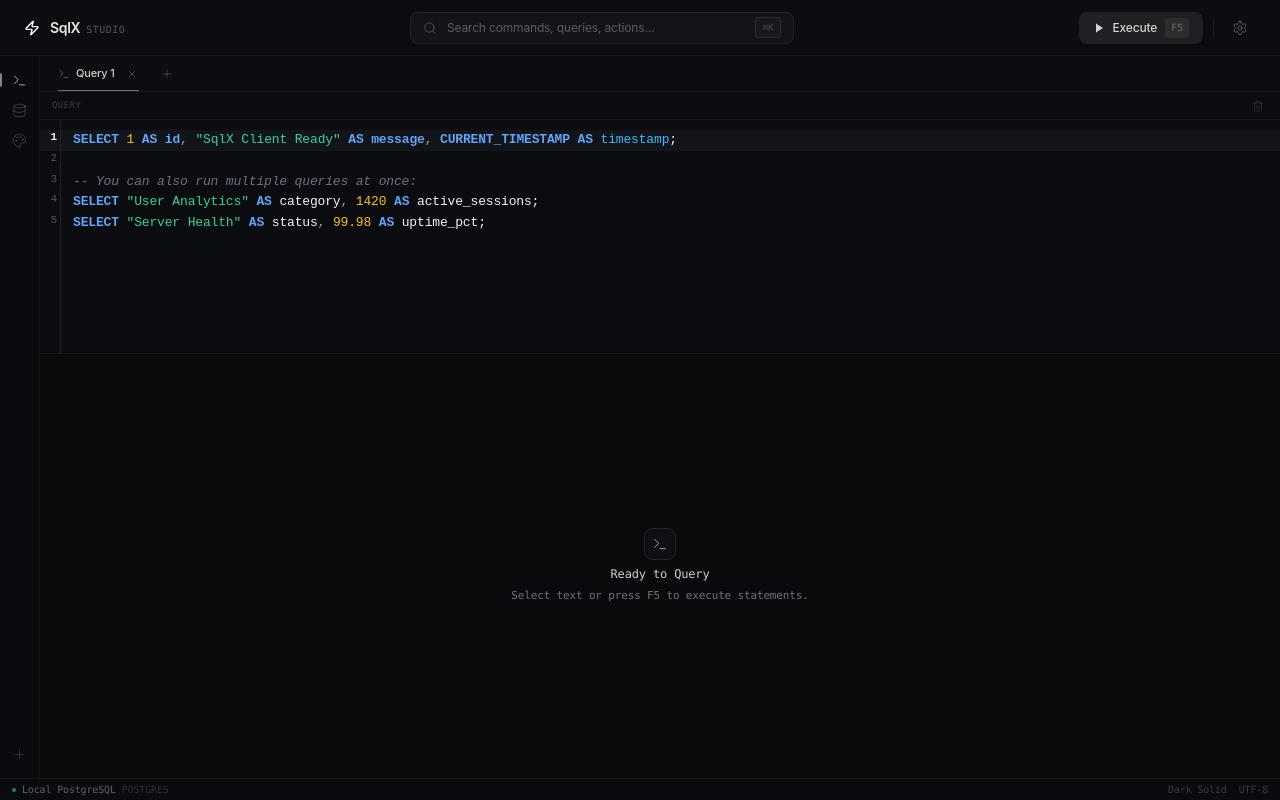
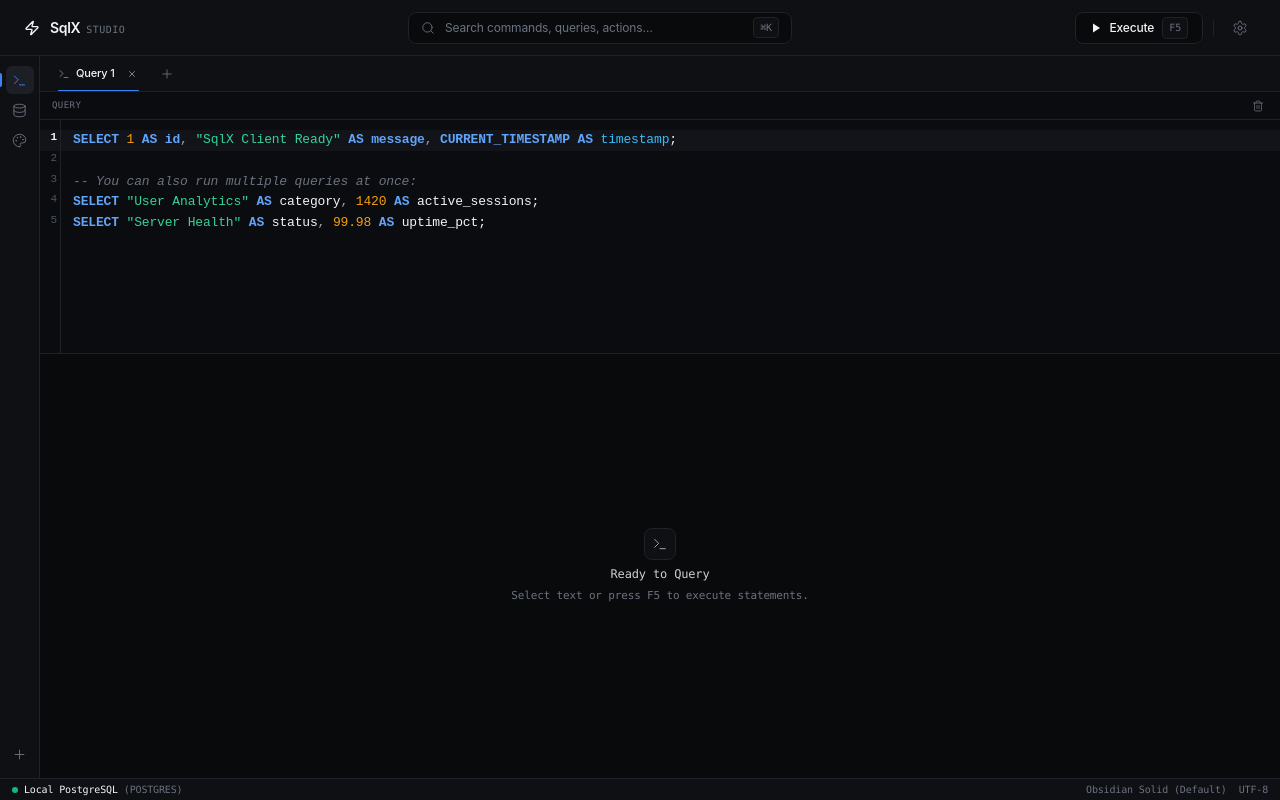
Before and after one commit to mohitdevx/SqlX-, a React (Vite) app: page / in a window 1280 px wide. Built offline with nearby package versions, Linux system fonts and the light colour scheme.

Commit message:
fix(theme): sync titlebar, tabs, and rails dynamically with active theme and persist selection

```diff
--- a/src/App.tsx
+++ b/src/App.tsx
@@ -7,8 +7,10 @@
 import { ResultsPanel } from '@/components/results/ResultsPanel';
 import { SchemaTree } from '@/components/schema-tree/SchemaTree';
 import { ThemeManager } from '@/components/theme/ThemeManager';
+import { applyTheme } from '@/services/themeEngine';
 import { useConnectionStore } from '@/stores/connectionStore';
 import { useQueryStore } from '@/stores/queryStore';
+import { useThemeStore } from '@/stores/themeStore';
 import { Clock, Play, Plus, Terminal, Trash2, X } from 'lucide-react';
 import type React from 'react';
 import { useCallback, useEffect, useRef, useState } from 'react';
@@ -35,7 +37,12 @@
     runActiveQuery,
   } = useQueryStore();
   const { activeConnectionId } = useConnectionStore();
+  const { currentTheme } = useThemeStore();
   const activeTab = tabs.find((t) => t.id === activeTabId);
+
+  useEffect(() => {
+    applyTheme(currentTheme);
+  }, [currentTheme]);
 
   // Dragging logic for resizable divider
   const handleMouseDown = useCallback(() => {
@@ -134,7 +141,7 @@
         {activeView === 'query' && (
           <div className="flex-1 flex flex-col overflow-hidden bg-bg-base">
             {/* Tab Bar */}
-            <div className="h-9 bg-[#0c0d10] border-b border-white/[0.06] flex items-center justify-between px-1.5 overflow-x-auto">
+            <div className="h-9 bg-bg-surface border-b border-border-subtle flex items-center justify-between px-1.5 overflow-x-auto transition-colors duration-150">
               <div className="flex items-center gap-0.5 h-full">
                 {tabs.map((tab) => {
                   const isActive = tab.id === activeTabId;
@@ -143,25 +150,27 @@
                       key={tab.id}
                       onClick={() => setActiveTab(tab.id)}
                       className={`relative h-full px-3 flex items-center gap-1.5 text-[11px] cursor-pointer transition-all duration-150 ${
-                        isActive ? 'text-white/80' : 'text-white/30 hover:text-white/50'
+                        isActive
+                          ? 'text-tx-primary font-medium'
+                          : 'text-tx-muted hover:text-tx-secondary'
                       }`}
                     >
-                      <Terminal className="w-3 h-3 opacity-50" strokeWidth={1.5} />
-                      <span className="truncate max-w-[110px] font-medium">{tab.title}</span>
+                      <Terminal className="w-3 h-3 opacity-60" strokeWidth={1.5} />
+                      <span className="truncate max-w-[110px]">{tab.title}</span>
                       <button
                         onClick={(e) => {
                           e.stopPropagation();
                           closeTab(tab.id);
                         }}
-                        className="ml-1 opacity-0 group-hover:opacity-100 hover:opacity-100 hover:text-white/60 p-0.5 rounded transition-all"
-                        style={{ opacity: isActive ? 0.4 : undefined }}
+                        className="ml-1 opacity-0 group-hover:opacity-100 hover:opacity-100 hover:text-tx-primary p-0.5 rounded transition-all"
+                        style={{ opacity: isActive ? 0.6 : undefined }}
                         title="Close Tab (Ctrl+W)"
                       >
                         <X className="w-2.5 h-2.5" strokeWidth={2} />
                       </button>
                       {/* Active indicator line */}
                       {isActive && (
-                        <div className="absolute bottom-0 left-3 right-3 h-px bg-white/40 rounded-full" />
+                        <div className="absolute bottom-0 left-3 right-3 h-px bg-accent-primary rounded-full" />
                       )}
                     </div>
                   );
@@ -169,7 +178,7 @@
 
                 <button
                   onClick={() => createTab()}
-                  className="w-6 h-6 flex items-center justify-center text-white/20 hover:text-white/40 hover:bg-white/[0.04] rounded transition-all duration-150 ml-0.5"
+                  className="w-6 h-6 flex items-center justify-center text-tx-muted hover:text-tx-primary hover:bg-bg-overlay rounded transition-all duration-150 ml-0.5"
                   title="New Tab (Ctrl+T)"
                 >
                   <Plus className="w-3.5 h-3.5" strokeWidth={1.5} />
@@ -179,10 +188,10 @@
               {/* Tab Bar Right: Execution Summary */}
               <div className="flex items-center gap-2 pr-1 shrink-0">
                 {activeTab?.result && (
-                  <div className="flex items-center gap-1 font-mono text-[10px] text-white/25">
+                  <div className="flex items-center gap-1 font-mono text-[10px] text-tx-muted">
                     <Clock className="w-2.5 h-2.5" strokeWidth={1.5} />
                     <span>{activeTab.result.executionTimeMs}ms</span>
-                    <span className="text-white/15">·</span>
+                    <span className="text-tx-muted/40">·</span>
                     <span>{activeTab.result.rows.length} rows</span>
                   </div>
                 )}
@@ -197,13 +206,13 @@
                 className="flex flex-col overflow-hidden bg-editor-bg"
               >
                 {/* Editor Action Toolbar */}
-                <div className="h-7 bg-[#0c0d10]/60 border-b border-white/[0.04] flex items-center justify-between px-3 text-[10px] select-none">
+                <div className="h-7 bg-bg-surface/80 border-b border-border-subtle flex items-center justify-between px-3 text-[10px] select-none transition-colors duration-150">
                   <div className="flex items-center gap-2">
-                    <span className="font-mono text-white/20 uppercase tracking-wider text-[9px]">
+                    <span className="font-mono text-tx-muted uppercase tracking-wider text-[9px]">
                       query
                     </span>
                     {hasSelection && (
-                      <span className="text-[9px] px-1.5 py-px rounded-sm bg-white/[0.05] text-white/40 font-medium">
+                      <span className="text-[9px] px-1.5 py-px rounded-sm bg-accent-primary/15 text-accent-primary border border-accent-primary/20 font-medium">
                         selection
                       </span>
                     )}
@@ -215,9 +224,9 @@
                         onClick={() => {
                           if (activeConnectionId) runActiveQuery(activeConnectionId);
                         }}
-                        className="flex items-center gap-1 px-1.5 py-0.5 rounded bg-white/90 text-[#0c0d10] hover:bg-white text-[9px] font-semibold transition-colors"
+                        className="flex items-center gap-1 px-1.5 py-0.5 rounded bg-tx-primary text-tx-inverse hover:opacity-90 text-[9px] font-semibold transition-colors shadow-sm"
                       >
-                        <Play className="w-2 h-2 fill-[#0c0d10]" strokeWidth={0} />
+                        <Play className="w-2 h-2 fill-current" strokeWidth={0} />
                         <span>Run Selection</span>
                       </button>
                     )}
@@ -229,7 +238,7 @@
                           setSelectedSql('');
                         }
                       }}
-                      className="w-5 h-5 flex items-center justify-center hover:text-white/50 text-white/15 rounded transition-colors"
+                      className="w-5 h-5 flex items-center justify-center hover:text-tx-primary text-tx-muted rounded transition-colors"
                       title="Clear Buffer"
                     >
                       <Trash2 className="w-3 h-3" strokeWidth={1.5} />
@@ -258,7 +267,7 @@
               {/* Resizable Divider Handle */}
               <div
                 onMouseDown={handleMouseDown}
-                className="h-px bg-white/[0.06] hover:h-[3px] hover:bg-white/[0.12] cursor-row-resize flex items-center justify-center transition-all duration-150 resize-handle z-10"
+                className="h-px bg-border-subtle hover:h-[3px] hover:bg-accent-primary cursor-row-resize flex items-center justify-center transition-all duration-150 resize-handle z-10"
               />
 
               {/* Results Panel */}
--- a/src/components/layout/ActivityBar.tsx
+++ b/src/components/layout/ActivityBar.tsx
@@ -19,7 +19,7 @@
   ] as const;
 
   return (
-    <aside className="w-10 bg-[#0a0b0e] border-r border-white/[0.04] flex flex-col items-center justify-between py-2.5 select-none z-10">
+    <aside className="w-10 bg-bg-surface border-r border-border-subtle flex flex-col items-center justify-between py-2.5 select-none z-10 transition-colors duration-150">
       {/* Top Nav Items */}
       <div className="flex flex-col items-center gap-0.5 w-full">
         {navItems.map((item) => {
@@ -28,15 +28,15 @@
           return (
             <div key={item.id} className="relative w-full flex items-center justify-center">
               {isActive && (
-                <div className="absolute left-0 w-[2px] h-3.5 rounded-r-full bg-white/50" />
+                <div className="absolute left-0 w-[2px] h-3.5 rounded-r-full bg-accent-primary" />
               )}
               <button
                 onClick={() => setActiveView(item.id)}
                 title={item.label}
                 className={`w-7 h-7 rounded-md flex items-center justify-center transition-all duration-150 ${
                   isActive
-                    ? 'text-white/70'
-                    : 'text-white/20 hover:text-white/40 hover:bg-white/[0.03]'
+                    ? 'text-accent-primary bg-bg-elevated'
+                    : 'text-tx-muted hover:text-tx-primary hover:bg-bg-overlay'
                 }`}
               >
                 <Icon className="w-[15px] h-[15px]" strokeWidth={1.5} />
@@ -51,7 +51,7 @@
         <button
           onClick={onOpenNewConnection}
           title="New Connection"
-          className="w-7 h-7 rounded-md flex items-center justify-center text-white/15 hover:text-white/35 hover:bg-white/[0.03] transition-all duration-150"
+          className="w-7 h-7 rounded-md flex items-center justify-center text-tx-muted hover:text-tx-primary hover:bg-bg-overlay transition-all duration-150"
         >
           <Plus className="w-[15px] h-[15px]" strokeWidth={1.5} />
         </button>
--- a/src/components/layout/StatusBar.tsx
+++ b/src/components/layout/StatusBar.tsx
@@ -12,18 +12,18 @@
   const currentConn = connections.find((c) => c.id === activeConnectionId);
 
   return (
-    <footer className="h-[22px] bg-[#0a0b0e] border-t border-white/[0.04] flex items-center justify-between px-3 text-[10px] font-mono text-white/20 select-none">
+    <footer className="h-[22px] bg-bg-surface border-t border-border-subtle flex items-center justify-between px-3 text-[10px] font-mono text-tx-muted select-none transition-colors duration-150">
       <div className="flex items-center gap-3">
         <div className="flex items-center gap-1.5">
           {currentConn ? (
             <>
-              <span className="w-1 h-1 rounded-full bg-emerald-400/60 inline-block" />
-              <span className="text-white/35 font-medium">{currentConn.name}</span>
-              <span className="text-white/15 uppercase">{currentConn.driver}</span>
+              <span className="w-1.5 h-1.5 rounded-full bg-status-success inline-block" />
+              <span className="text-tx-primary font-medium">{currentConn.name}</span>
+              <span className="text-tx-muted uppercase">({currentConn.driver})</span>
             </>
           ) : (
             <>
-              <span className="w-1 h-1 rounded-full bg-white/20 inline-block" />
+              <span className="w-1.5 h-1.5 rounded-full bg-tx-muted inline-block" />
               <span>Ready</span>
             </>
           )}
@@ -34,14 +34,14 @@
         {activeTab?.result && (
           <>
             <div className="flex items-center gap-1">
-              <Clock className="w-2.5 h-2.5 text-white/15" strokeWidth={1.5} />
+              <Clock className="w-2.5 h-2.5 text-tx-muted" strokeWidth={1.5} />
               <span>{activeTab.result.executionTimeMs}ms</span>
             </div>
             <div>{activeTab.result.rows.length} rows</div>
           </>
         )}
-        <div className="text-white/12">{currentTheme.name}</div>
-        <div className="text-white/12">UTF-8</div>
+        <div className="text-tx-muted">{currentTheme.name}</div>
+        <div className="text-tx-muted">UTF-8</div>
       </div>
     </footer>
   );
--- a/src/components/layout/TitleBar.tsx
+++ b/src/components/layout/TitleBar.tsx
@@ -18,13 +18,13 @@
   const isRunning = activeTab?.isRunning ?? false;
 
   return (
-    <header className="titlebar-root h-14 bg-[#0c0d10] border-b border-white/[0.06] flex items-center justify-between px-6 py-2.5 select-none z-30 shrink-0">
+    <header className="titlebar-root h-14 bg-bg-surface border-b border-border-subtle flex items-center justify-between px-6 py-2.5 select-none z-30 shrink-0 transition-colors duration-150">
       {/* ── Left: Brand ── */}
       <div className="flex items-center gap-2.5 shrink-0">
-        <Zap className="w-4 h-4 text-white" strokeWidth={2} />
+        <Zap className="w-4 h-4 text-tx-primary" strokeWidth={2} />
         <div className="flex items-baseline gap-1.5">
-          <span className="text-sm font-semibold tracking-tight text-white/90">SqlX</span>
-          <span className="text-[10px] font-mono text-white/30 tracking-wider uppercase">
+          <span className="text-sm font-semibold tracking-tight text-tx-primary">SqlX</span>
+          <span className="text-[10px] font-mono text-tx-muted tracking-wider uppercase">
             Studio
           </span>
         </div>
@@ -34,16 +34,16 @@
       <div className="flex items-center justify-center px-4">
         <button
           onClick={onOpenCommandPalette}
-          className="w-80 md:w-96 h-8 flex items-center gap-2.5 px-3 rounded-lg bg-white/[0.03] border border-white/[0.06] hover:border-white/[0.12] hover:bg-white/[0.06] transition-all duration-150 group shadow-sm"
+          className="w-80 md:w-96 h-8 flex items-center gap-2.5 px-3 rounded-lg bg-bg-base border border-border-subtle hover:border-border-default hover:bg-bg-overlay transition-all duration-150 group shadow-sm"
         >
           <Search
-            className="w-3.5 h-3.5 text-white/25 group-hover:text-white/40 transition-colors shrink-0"
+            className="w-3.5 h-3.5 text-tx-muted group-hover:text-tx-secondary transition-colors shrink-0"
             strokeWidth={1.5}
           />
-          <span className="flex-1 text-left text-xs text-white/30 group-hover:text-white/50 transition-colors truncate">
+          <span className="flex-1 text-left text-xs text-tx-muted group-hover:text-tx-secondary transition-colors truncate">
             Search commands, queries, actions…
           </span>
-          <kbd className="text-[10px] font-mono text-white/20 border border-white/[0.08] px-1.5 py-0.5 rounded bg-white/[0.02] shrink-0">
+          <kbd className="text-[10px] font-mono text-tx-muted border border-border-subtle px-1.5 py-0.5 rounded bg-bg-surface shrink-0">
             ⌘K
           </kbd>
         </button>
@@ -61,17 +61,17 @@
           disabled={!activeConnectionId || isRunning}
           className={`group flex items-center gap-2 h-8 px-3.5 rounded-lg text-xs font-medium transition-all duration-150 disabled:opacity-25 disabled:pointer-events-none shadow-sm ${
             isRunning
-              ? 'bg-white/[0.06] text-white/60'
+              ? 'bg-bg-overlay text-tx-muted border border-border-subtle'
               : hasSelection
-                ? 'bg-white text-[#0c0d10] hover:bg-white/90 shadow-[0_0_16px_rgba(255,255,255,0.08)] font-semibold'
-                : 'bg-white/[0.08] text-white/80 hover:bg-white/[0.13] hover:text-white'
+                ? 'bg-tx-primary text-tx-inverse hover:opacity-90 font-semibold'
+                : 'bg-bg-base text-tx-primary border border-border-subtle hover:border-border-default hover:bg-bg-overlay'
           }`}
         >
           {isRunning ? (
             <Loader2 className="w-3.5 h-3.5 animate-spin" strokeWidth={2} />
           ) : (
             <Play
-              className={`w-3 h-3 ${hasSelection ? 'fill-[#0c0d10]' : 'fill-white/80 group-hover:fill-white'}`}
+              className={`w-3 h-3 ${hasSelection ? 'fill-tx-inverse' : 'fill-current'}`}
               strokeWidth={0}
             />
           )}
@@ -79,7 +79,9 @@
           {!isRunning && (
             <kbd
               className={`text-[10px] font-mono px-1.5 py-0.5 rounded ${
-                hasSelection ? 'bg-black/10 text-[#0c0d10]/60' : 'bg-white/[0.06] text-white/30'
+                hasSelection
+                  ? 'bg-tx-inverse/10 text-tx-inverse'
+                  : 'bg-bg-surface text-tx-muted border border-border-subtle'
               }`}
             >
               F5
@@ -87,12 +89,12 @@
           )}
         </button>
 
-        <div className="w-px h-4 bg-white/[0.06]" />
+        <div className="w-px h-4 bg-border-subtle" />
 
         {/* Settings Button */}
         <button
           onClick={onOpenThemeManager}
-          className="w-8 h-8 flex items-center justify-center rounded-lg text-white/30 hover:text-white/60 hover:bg-white/[0.04] transition-all duration-150"
+          className="w-8 h-8 flex items-center justify-center rounded-lg text-tx-muted hover:text-tx-primary hover:bg-bg-overlay transition-all duration-150"
           title="Settings & Appearance"
         >
           <Settings className="w-4 h-4" strokeWidth={1.5} />
--- a/src/stores/themeStore.ts
+++ b/src/stores/themeStore.ts
@@ -1,27 +1,28 @@
 import { applyTheme } from '@/services/themeEngine';
 import type { SqlXTheme } from '@/types/theme';
 import { create } from 'zustand';
+import { persist } from 'zustand/middleware';
 
 const defaultDarkTheme: SqlXTheme = {
-  name: 'Dark Solid',
+  name: 'Obsidian Solid (Default)',
   type: 'dark',
   colors: {
     background: {
-      base: '#0e0e11',
-      surface: '#141418',
-      overlay: '#1c1c22',
-      elevated: '#23232b',
+      base: '#090a0c',
+      surface: '#0f1013',
+      overlay: '#15171c',
+      elevated: '#1c1f26',
     },
     border: {
-      subtle: '#25252e',
-      default: '#33333f',
-      strong: '#474757',
+      subtle: '#1e2229',
+      default: '#282c35',
+      strong: '#3b404d',
     },
     text: {
-      primary: '#f4f4f6',
-      secondary: '#a1a1aa',
-      muted: '#71717a',
-      inverse: '#09090b',
+      primary: '#f3f4f6',
+      secondary: '#9ca3af',
+      muted: '#6b7280',
+      inverse: '#090a0c',
     },
     accent: {
       primary: '#3b82f6',
@@ -36,22 +37,22 @@
       info: '#06b6d4',
     },
     editor: {
-      background: '#111115',
-      cursor: '#f4f4f6',
+      background: '#0b0c0f',
+      cursor: '#60a5fa',
       selection: '#1e3a5f',
-      lineHighlight: '#17171e',
-      gutterBackground: '#111115',
-      gutterForeground: '#52525b',
+      lineHighlight: '#12141a',
+      gutterBackground: '#0b0c0f',
+      gutterForeground: '#4b5563',
     },
     grid: {
-      headerBackground: '#17171e',
-      headerText: '#e4e4e7',
-      rowEven: '#111115',
-      rowOdd: '#141418',
-      rowHover: '#1f1f28',
-      rowSelected: '#1e3a5f',
-      cellBorder: '#25252e',
-      nullValue: '#71717a',
+      headerBackground: '#121418',
+      headerText: '#e5e7eb',
+      rowEven: '#0b0c0f',
+      rowOdd: '#0f1014',
+      rowHover: '#181b22',
+      rowSelected: '#1e293b',
+      cellBorder: '#1a1d24',
+      nullValue: '#6b7280',
     },
   },
 };
@@ -62,7 +63,9 @@
   loadCustomThemeJson: (jsonString: string) => boolean;
 }
 
-export const useThemeStore = create<ThemeState>((set) => ({
+export const useThemeStore = create<ThemeState>()(
+  persist(
+    (set) => ({
       currentTheme: defaultDarkTheme,
       setTheme: (theme) => {
         applyTheme(theme);
@@ -81,4 +84,14 @@
           return false;
         }
       },
-}));
+    }),
+    {
+      name: 'sqlx-theme-storage-v1',
+      onRehydrateStorage: () => (state) => {
+        if (state?.currentTheme) {
+          applyTheme(state.currentTheme);
+        }
+      },
+    }
+  )
+);
```
Lines whose indentation alone changed are shown as unchanged.
